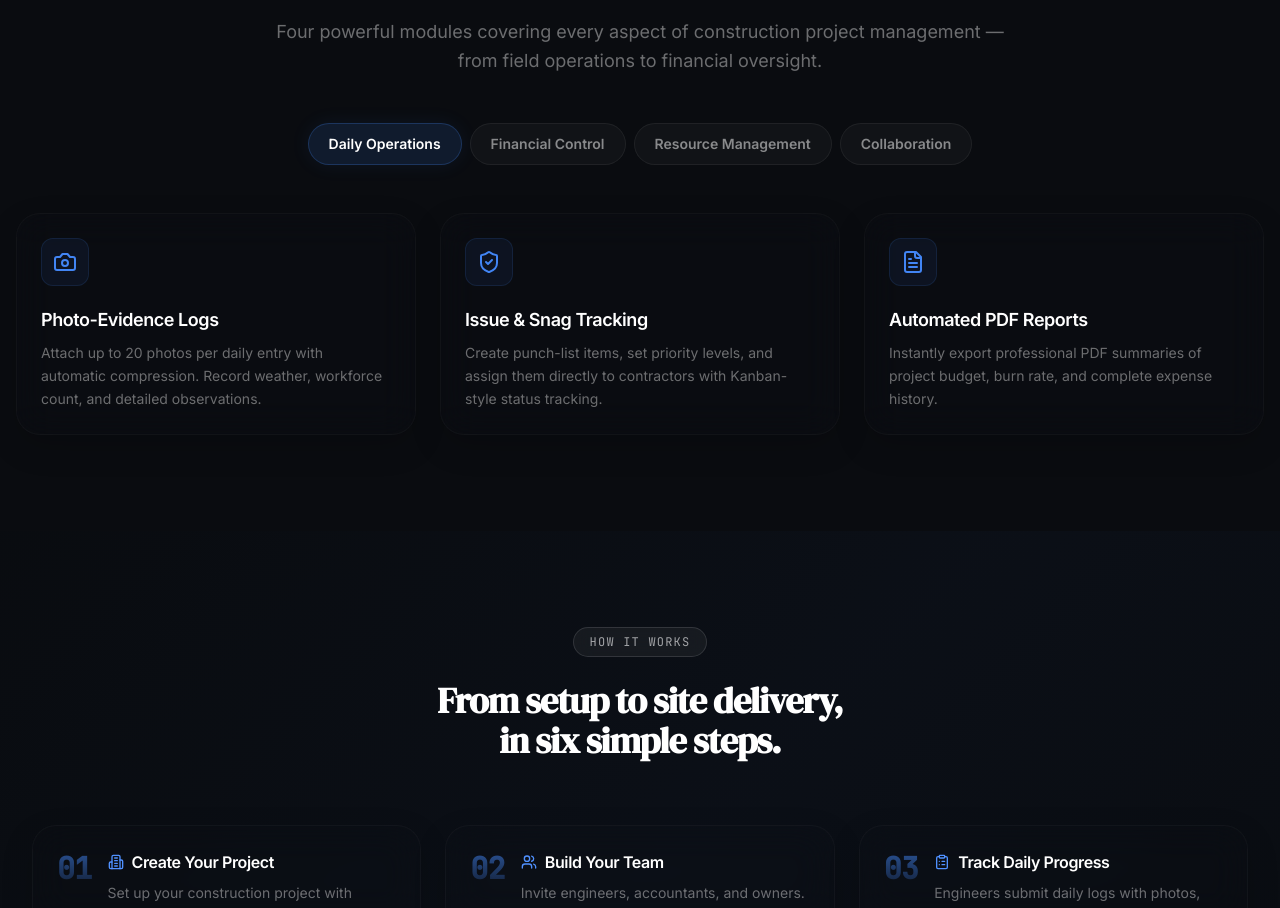
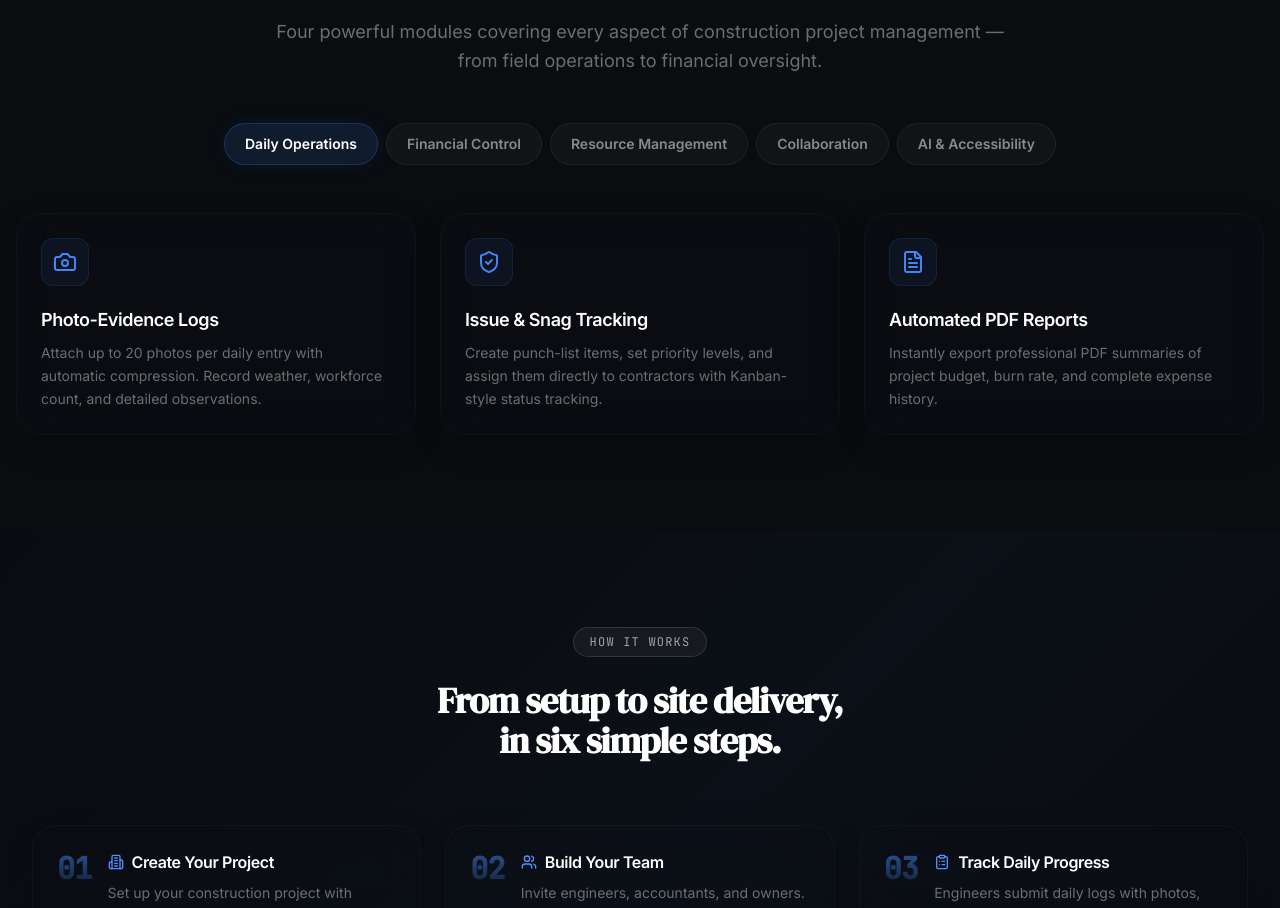
Before and after one commit to HRKACHA/Plinth-HQ, a React (Vite) app in the folder sitelog-client/: page /about in a window 1280 px wide. Shown: the part 2336-3244 px from the top of the page. Built offline with nearby package versions, Linux system fonts and the light colour scheme; no server answers; the HTML template or start-up script is replaced by a standard one.

Commit message:
feat: Add AI and accessibility features to About page

```diff
--- a/sitelog-client/src/pages/About.jsx
+++ b/sitelog-client/src/pages/About.jsx
@@ -4,7 +4,7 @@ import {
   ArrowRight, HardHat, BarChart3, ShieldCheck, Zap, Camera, FileText,
   Users, Smartphone, Building2, CheckCircle, MessageSquare, Package,
   Wrench, ClipboardList, TrendingUp, Lock, Globe, Layers, ChevronRight,
-  Shield, Folder, Clock, Eye, Bell, BookOpen, Target, Award
+  Shield, Folder, Clock, Eye, Bell, BookOpen, Target, Award, Mic
 } from 'lucide-react';
 import ParticleBackground from '../components/common/ParticleBackground';
 import PlinthLogo from '../components/common/PlinthLogo';
@@ -93,6 +93,15 @@ const FEATURES = [
       { icon: MessageSquare, title: 'Project-Wise Chat', desc: 'Real-time encrypted messaging scoped to each project. Only team members assigned to a project can access its chat.' },
       { icon: Camera, title: 'Project Photo Gallery', desc: 'A centralized masonry grid that automatically aggregates all photos uploaded across Daily Logs and Issues.' },
       { icon: Users, title: 'Team Management', desc: 'Invite members via email, assign roles (Engineer, Contractor, Accounts, Owner, PM), and manage rosters.' },
+    ]
+  },
+  {
+    category: 'AI & Accessibility',
+    color: '#EC4899',
+    items: [
+      { icon: Mic, title: 'Voice Dictation', desc: 'Keep your gloves on. Log site updates, create issues, and chat using voice dictation directly from the job site.' },
+      { icon: Globe, title: 'Multi-Language Translation', desc: 'Communicate seamlessly across regional languages with real-time translation for English, Hindi, and Gujarati.' },
+      { icon: Zap, title: 'Smart Logging', desc: 'Speak your daily site diary entries directly into the app for faster and more accurate record keeping.' },
     ]
   },
 ];
```
